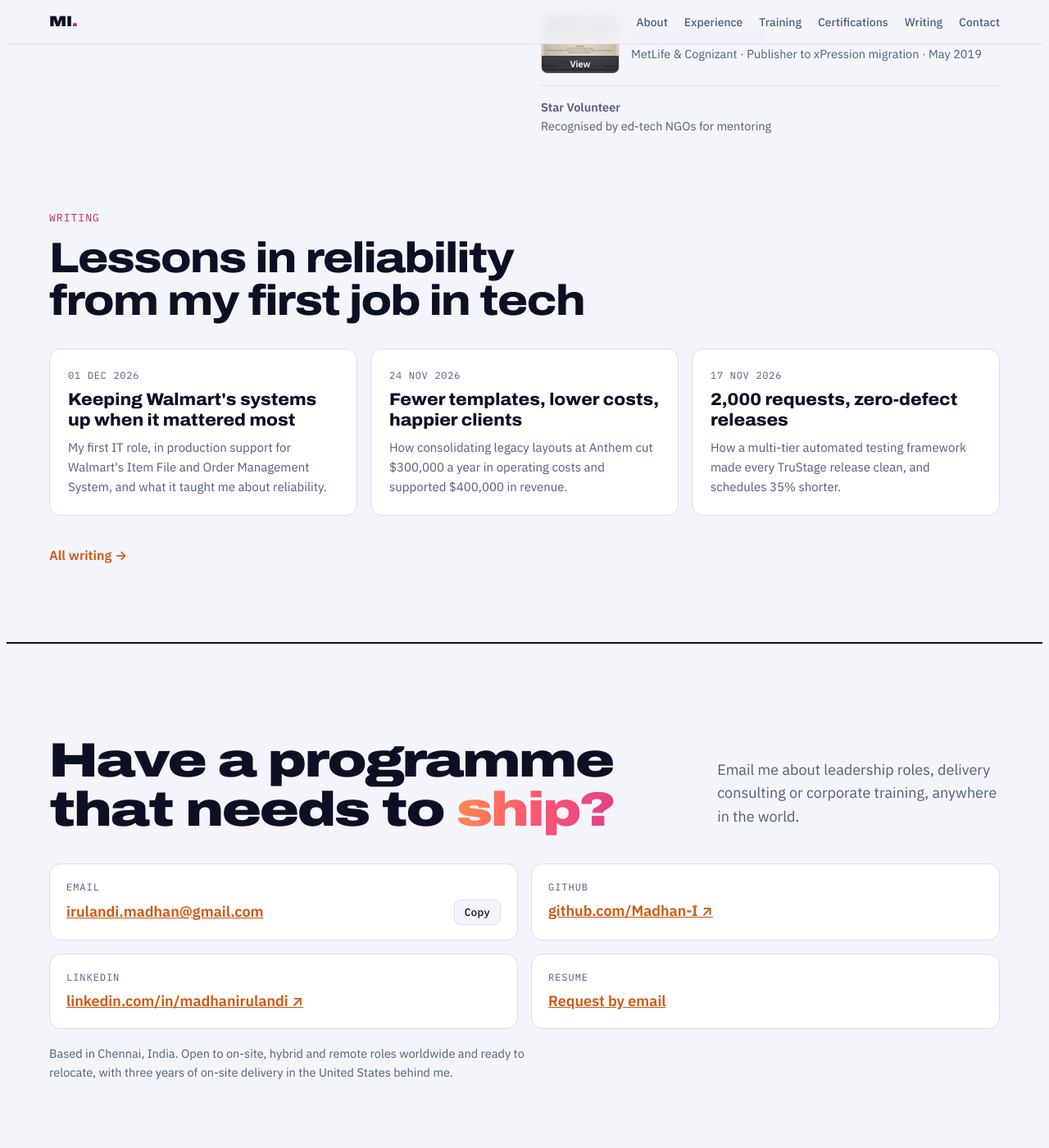
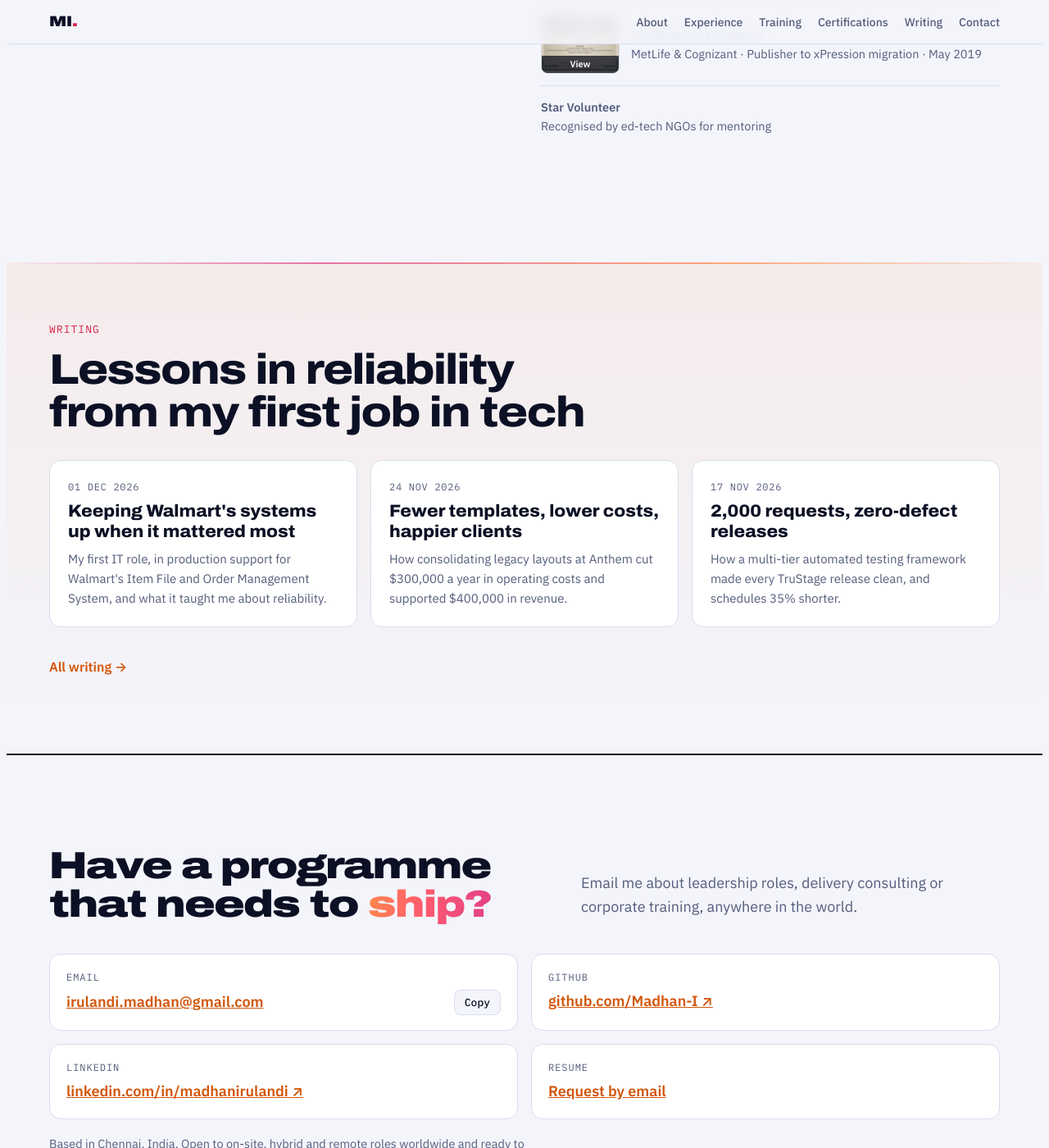
Before and after one commit to Madhan-I/Madhan-I.github.io, a Jekyll site: the page built from index.html, in a window 1280 px wide and 1400 px high, scrolled down 5978 px. Shown: the whole window at 82% size. Built offline with Jekyll 4.4.1, drawn with Linux system fonts in a browser that asks for light colours.

Commit message:
Distinct Writing background; contact intro on two lines
Co-Authored-By: Claude Opus 5.5 <noreply@anthropic.com>
Claude-Session: https://claude.ai/code/session_01MFRrTt7LBDdX57m85KHNGp

```diff
--- a/assets/css/style.css
+++ b/assets/css/style.css
@@ -460,3 +460,16 @@ h1, .stage h1 { font-size: clamp(40px, 6.4vw, 88px); line-height: .95; letter-sp
 /* tighter gap above the Experience band */
 #about { padding-bottom: 32px; }
 section.band { padding-top: 48px; }
+
+/* Writing: its own colour, different from Education / Recognition */
+#writing { position: relative; margin-top: clamp(40px, 5vw, 64px); padding-top: clamp(48px, 6vw, 72px);
+  background: radial-gradient(120% 90% at 100% 0%, color-mix(in srgb, var(--glow-1) 16%, transparent), transparent 60%),
+              linear-gradient(180deg, var(--surface) 0%, color-mix(in srgb, var(--surface) 55%, var(--bg)) 100%); }
+#writing::before { content: ""; position: absolute; left: 0; right: 0; top: 0; height: 2px; background: linear-gradient(90deg, transparent, var(--glow-3) 30%, var(--glow-1) 70%, transparent); opacity: .7; }
+@media (prefers-color-scheme: light) { :root:not([data-theme="dark"]) #writing { background: linear-gradient(180deg, color-mix(in srgb, var(--glow-1) 9%, var(--bg)) 0%, var(--bg) 100%); } }
+
+/* contact intro: two lines beside the heading */
+@media (min-width: 1000px) {
+  .contact h2 { font-size: clamp(36px, 3.6vw, 50px); }
+  .contact .wrap > .lede { max-width: none; }
+}
```
